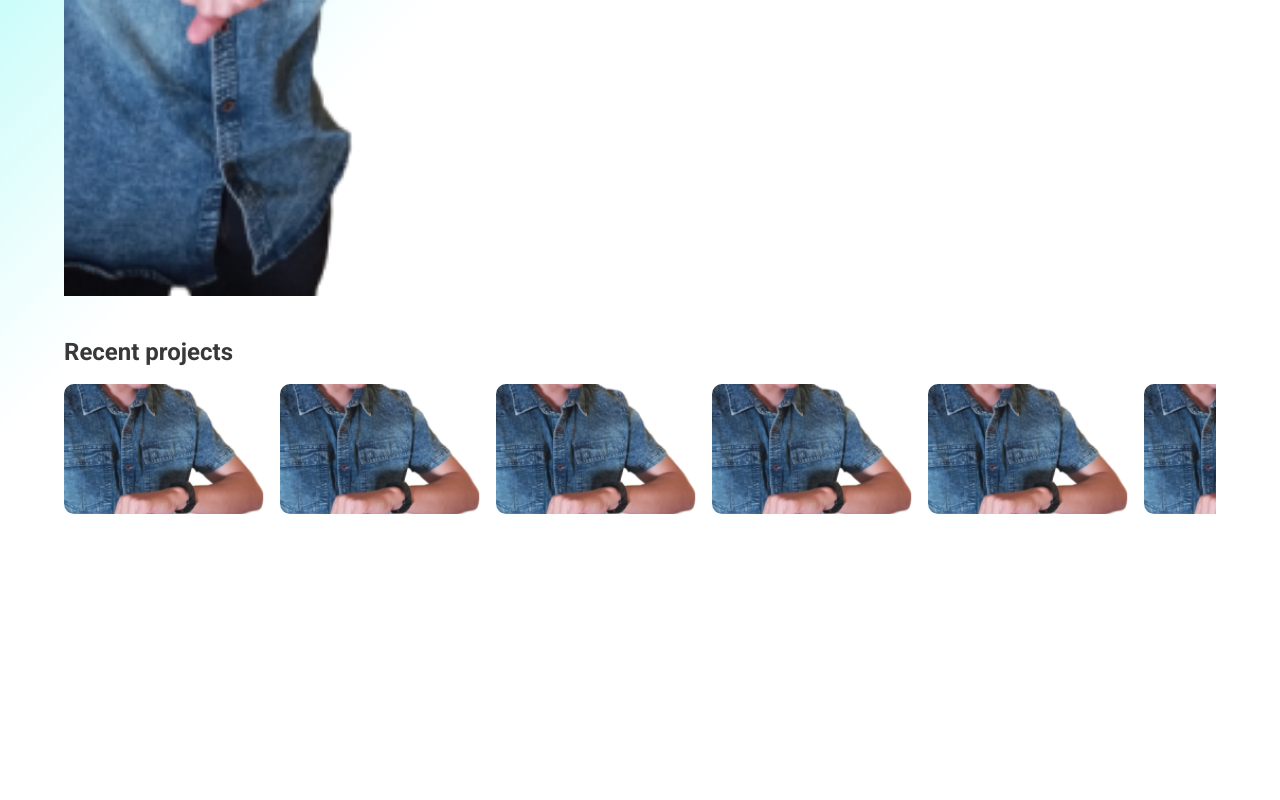
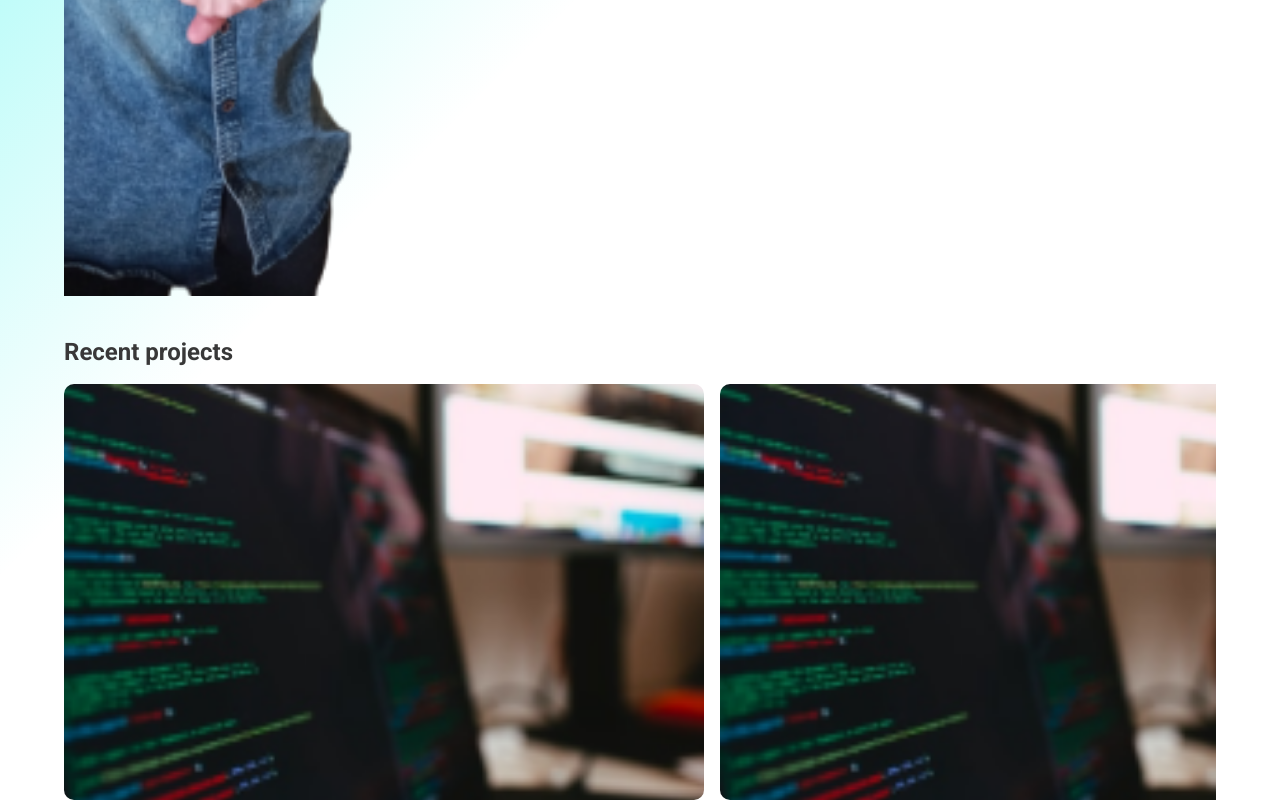
Before and after one commit to MarkoTF/MyCodeResume, a React (Create React App) app: page / in a window 1280 px wide. Shown: the part 921-1721 px from the top of the page. Before the commit the page ends 1435 px from the top, so only its background shows below. Built offline with nearby package versions, Linux system fonts and the light colour scheme.

Commit message:
feat: better mock project image

```diff
--- a/src/pages/Home.tsx
+++ b/src/pages/Home.tsx
@@ -157,8 +157,8 @@ const RecentProjects = () => {
 
 const ProjectCard = () => {
   return (
-    <Box sx={{minWidth: 200}}>
-      <AspectRatioImg aspectRatio={65} src="/profile.png" style={{borderRadius: 10}} />
+    <Box sx={{minWidth: "50vw"}}>
+      <AspectRatioImg aspectRatio={65} src="/project-example.png" style={{borderRadius: 10}} />
     </Box>
   );
 }
```
Also changed, not shown: public/project-example.png (added).
